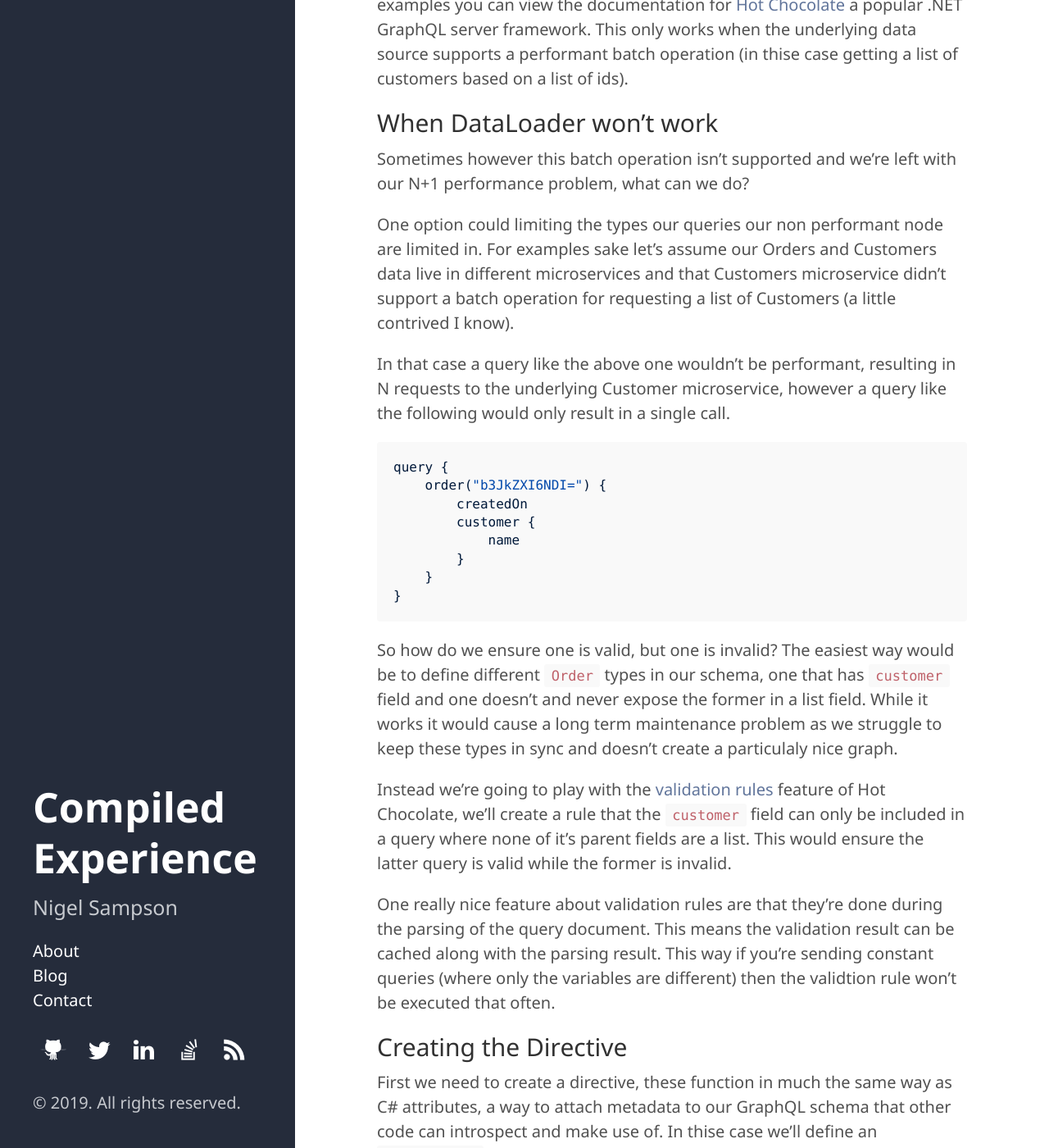
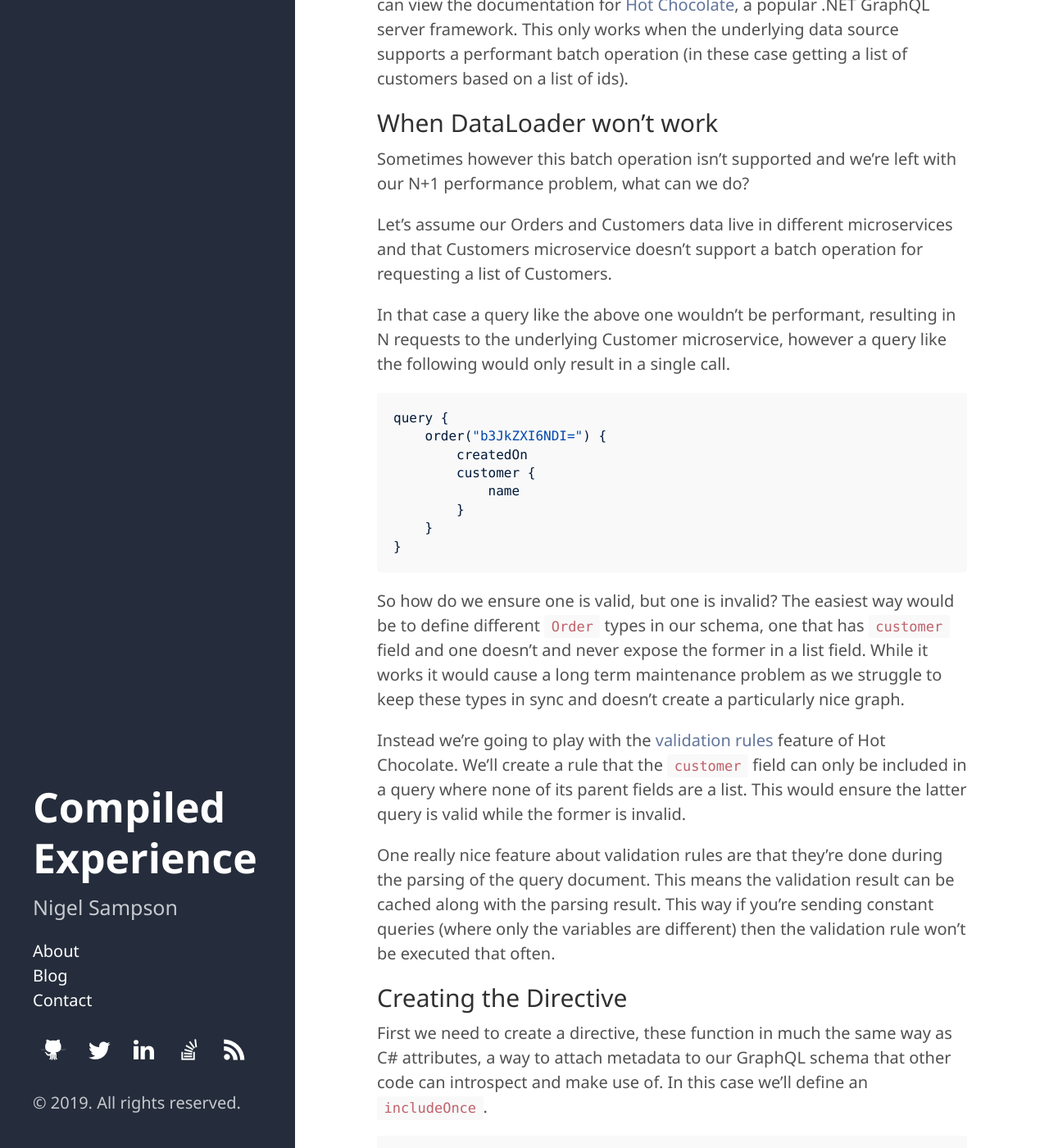
Before and after one commit to nigel-sampson/nigel-sampson.github.io, a Jekyll site: the page built from _posts/2019-03-13-graphql-n+1.md, in a window 1280 px wide and 1400 px high, scrolled down 1272 px. Shown: the whole window at 82% size. Built offline with Jekyll 4.4.1, drawn with Linux system fonts in a browser that asks for light colours; some of the changed text lies outside the part shown.

Commit message:
typos, tense, grammar and making sense :heart:

````diff
--- a/_posts/2019-03-13-graphql-n+1.md
+++ b/_posts/2019-03-13-graphql-n+1.md
@@ -34,13 +34,13 @@ query {
 }
 ```
 
-Whether the above query results in N+1 database queries is completely up to the the implementation of the resolvers. Most GraphQL server frameworks support the idea of a `DataLoader`, while the imeplementation allows you to batch the `Customer` requests into a single database query and put the correct `Customer` into the correct location of the results. For better examples you can view the documentation for [Hot Chocolate](https://hotchocolate.io/docs/dataloaders) a popular .NET GraphQL server framework. This only works when the underlying data source supports a performant batch operation (in thise case getting a list of customers based on a list of ids).
+Whether the above query results in N+1 database queries is completely up to the the implementation of the resolvers. Most GraphQL server frameworks support the idea of a `DataLoader`. A Dataloader allows you to batch the `Customer` requests into a single query and put the correct `Customer` into the correct location of the results. For better examples you can view the documentation for [Hot Chocolate](https://hotchocolate.io/docs/dataloaders), a popular .NET GraphQL server framework. This only works when the underlying data source supports a performant batch operation (in these case getting a list of customers based on a list of ids).
 
 ## When DataLoader won't work
 
 Sometimes however this batch operation isn't supported and we're left with our N+1 performance problem, what can we do?
 
-One option could limiting the types our queries our non performant node are limited in. For examples sake let's assume our Orders and Customers data live in different microservices and that Customers microservice didn't support a batch operation for requesting a list of Customers (a little contrived I know).
+Let's assume our Orders and Customers data live in different microservices and that Customers microservice doesn't support a batch operation for requesting a list of Customers.
 
 In that case a query like the above one wouldn't be performant, resulting in N requests to the underlying Customer microservice, however a query like the following would only result in a single call.
 
@@ -55,15 +55,15 @@ query {
 }
 ```
 
-So how do we ensure one is valid, but one is invalid? The easiest way would be to define different `Order` types in our schema, one that has `customer` field and one doesn't and never expose the former in a list field. While it works it would cause a long term maintenance problem as we struggle to keep these types in sync and doesn't create a particulaly nice graph.
+So how do we ensure one is valid, but one is invalid? The easiest way would be to define different `Order` types in our schema, one that has `customer` field and one doesn't and never expose the former in a list field. While it works it would cause a long term maintenance problem as we struggle to keep these types in sync and doesn't create a particularly nice graph.
 
-Instead we're going to play with the [validation rules](https://hotchocolate.io/docs/validation-rule) feature of Hot Chocolate, we'll create a rule that the `customer` field can only be included in a query where none of it's parent fields are a list. This would ensure the latter query is valid while the former is invalid.
+Instead we're going to play with the [validation rules](https://hotchocolate.io/docs/validation-rule) feature of Hot Chocolate. We'll create a rule that the `customer` field can only be included in a query where none of its parent fields are a list. This would ensure the latter query is valid while the former is invalid.
 
-One really nice feature about validation rules are that they're done during the parsing of the query document. This means the validation result can be cached along with the parsing result. This way if you're sending constant queries (where only the variables are different) then the validtion rule won't be executed that often.
+One really nice feature about validation rules are that they're done during the parsing of the query document. This means the validation result can be cached along with the parsing result. This way if you're sending constant queries (where only the variables are different) then the validation rule won't be executed that often.
 
 ## Creating the Directive
 
-First we need to create a directive, these function in much the same way as C# attributes, a way to attach metadata to our GraphQL schema that other code can introspect and make use of. In thise case we'll define an `includeOnce`.
+First we need to create a directive, these function in much the same way as C# attributes, a way to attach metadata to our GraphQL schema that other code can introspect and make use of. In this case we'll define an `includeOnce`.
 
 ``` csharp
 public class IncludeOnceDirectiveType : DirectiveType
@@ -97,11 +97,11 @@ c.RegisterDirective<IncludeOnceDirectiveType>();
 ```
 
 ## Creating the validation rule
-The implmentation of the validation rule can be quite complex, the code below illustates the concept but doesn't cover some of the more complex cases (such as mutations). For a more fully featured example I suggest the [`MaxComplexityRule`](https://github.com/ChilliCream/hotchocolate/blob/master/src/Core/Core/Validation/MaxComplexityRule.cs) and [`MaxComplexityVisitor`](https://github.com/ChilliCream/hotchocolate/blob/master/src/Core/Core/Validation/MaxComplexityVisitor.cs) from the core repository.
+The implementation of the validation rule can be quite complex, the code below illustrates the concept but doesn't cover some of the more complex cases (such as mutations). For a more fully featured example I suggest the [`MaxComplexityRule`](https://github.com/ChilliCream/hotchocolate/blob/master/src/Core/Core/Validation/MaxComplexityRule.cs) and [`MaxComplexityVisitor`](https://github.com/ChilliCream/hotchocolate/blob/master/src/Core/Core/Validation/MaxComplexityVisitor.cs) from the core repository.
 
-What we need to do is create a `QuerySyntaxWalker` that supports the traveral of the AST (abstract syntax tree), if you've done anything with Roslyn some of this will look familar.
+What we need to do is create a `QuerySyntaxWalker` that supports the traversal of the AST (abstract syntax tree), if you've done anything with Roslyn some of this will look familiar.
 
-It can look complicated, but we're visiting each field within the query and maintaining with the context passed to each visit the list of parent fields we've visited. If we find a field whose definition has the `includeOnce` directive then we examine the list of parent fields, if any are a list type then we report an error.
+It can look complicated, but we're visiting each field within the query and maintaining some context from the parent fields we've visited. If we find a field whose definition has the `includeOnce` directive then we examine the list of parent fields, if any are a list type then we report an error.
 
 ``` csharp
 public class IncludeOnceVisitor : QuerySyntaxWalker<IncludeOnceContext>
@@ -174,7 +174,7 @@ public class IncludeOnceContext
 }
 ```
 
-After all this the validtion rule itself is pretty simple, simply creating our visitor and exploring the document and reporting if there are any errors.
+After all this, the validation rule itself is pretty straightforward. Create a visitor, explore the document, then report if there are any errors.
 
 ``` csharp
 public class IncludeOnceValidationRule : IQueryValidationRule
````
Also changed, not shown: other parts of _posts/2019-03-13-graphql-n+1.md (+5 -5 lines).
